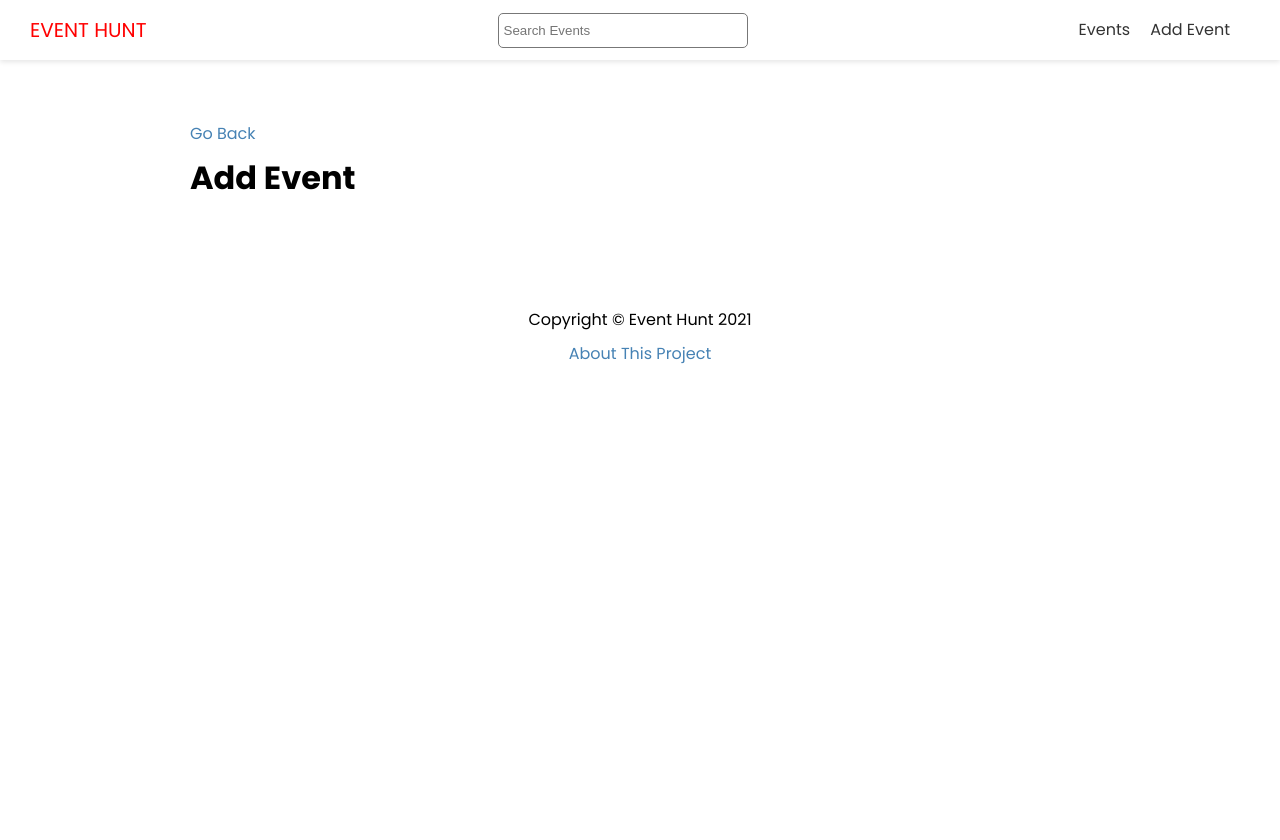
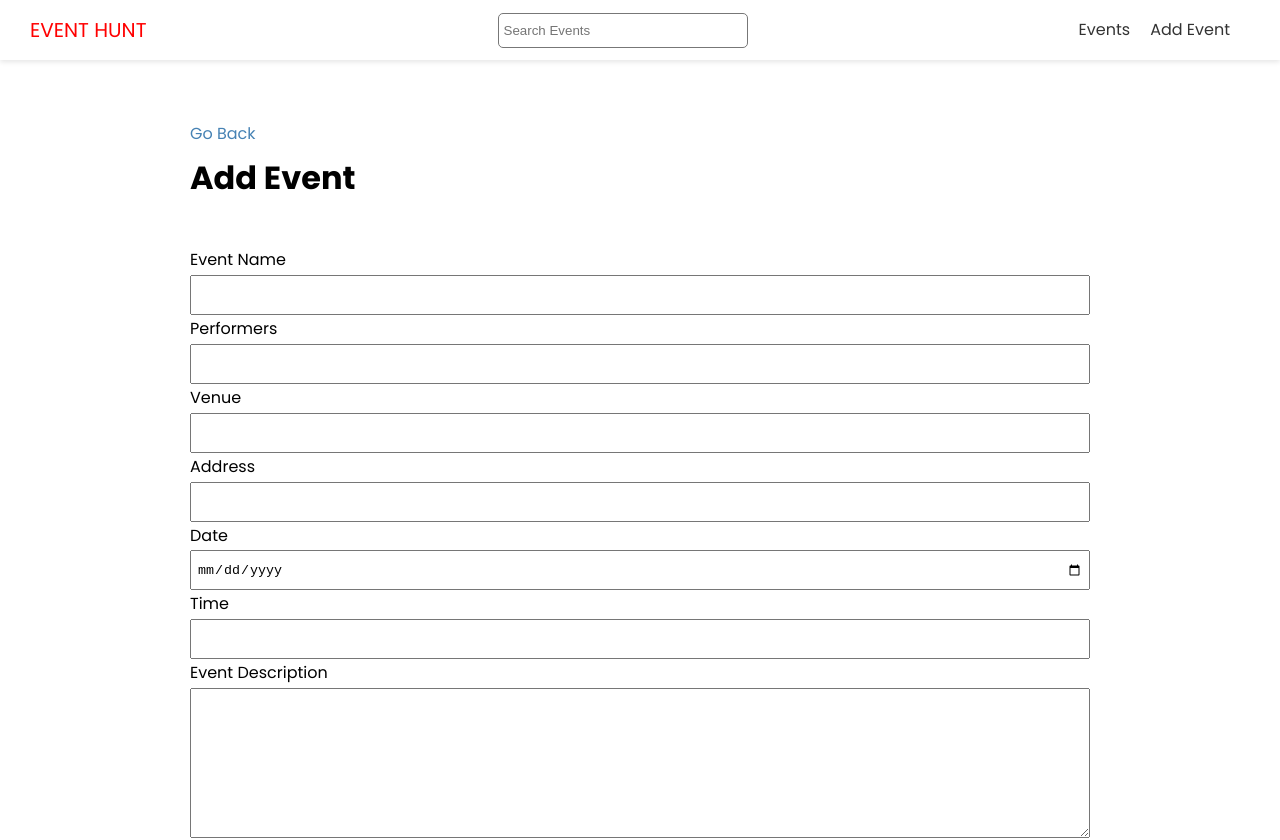
Before and after one commit to RdotSilva/React-NextJS-EventHunt, a Next.js app in the folder event-hunt-frontend/: page /events/add in a window 1280 px wide. Shown: the top 840 px of the page. Before the commit the page ends 800 px from the top, so only its background shows below. Built offline with nearby package versions, Linux system fonts and the light colour scheme.

Commit message:
Add form for adding event info

```diff
--- a/event-hunt-frontend/pages/events/add.js
+++ b/event-hunt-frontend/pages/events/add.js
@@ -17,11 +17,18 @@
 
   const router = useRouter();
 
+  /**
+   * Submit the form
+   * @param {object} e The event object
+   */
   const handleSubmit = (e) => {
     e.preventDefault();
-    //TODO: Add logic for submit
   };
 
+  /**
+   * Update state when input fields are edited
+   * @param {object} e The event object
+   */
   const handleInputChange = (e) => {
     const { name, value } = e.target;
     setValues({
@@ -34,6 +41,83 @@
     <Layout title="Add New Event">
       <Link href="events">Go Back</Link>
       <h1>Add Event</h1>
+
+      <form onSubmit={handleSubmit} className={styles.form}>
+        <div className={styles.grid}></div>
+        <div>
+          <label htmlFor="name">Event Name</label>
+          <input
+            type="text"
+            id="name"
+            name="name"
+            value={values.name}
+            onChange={handleInputChange}
+          ></input>
+        </div>
+        <div>
+          <label htmlFor="performers">Performers</label>
+          <input
+            type="text"
+            name="performers"
+            id="performers"
+            value={values.performers}
+            onChange={handleInputChange}
+          />
+        </div>
+        <div>
+          <label htmlFor="venue">Venue</label>
+          <input
+            type="text"
+            name="venue"
+            id="venue"
+            value={values.venue}
+            onChange={handleInputChange}
+          />
+        </div>
+        <div>
+          <label htmlFor="address">Address</label>
+          <input
+            type="text"
+            name="address"
+            id="address"
+            value={values.address}
+            onChange={handleInputChange}
+          />
+        </div>
+        <div>
+          <label htmlFor="date">Date</label>
+          <input
+            type="date"
+            name="date"
+            id="date"
+            value={values.date}
+            onChange={handleInputChange}
+          />
+        </div>
+        <div>
+          <label htmlFor="time">Time</label>
+          <input
+            type="text"
+            name="time"
+            id="time"
+            value={values.time}
+            onChange={handleInputChange}
+          />
+        </div>
+
+        <div>
+          <label htmlFor="description">Event Description</label>
+          <textarea
+            type="text"
+            name="description"
+            id="description"
+            value={values.description}
+            onChange={handleInputChange}
+          ></textarea>
+        </div>
+
+        <input type="submit" value="Add Event" className="btn" />
+      </form>
     </Layout>
   );
 }
```
